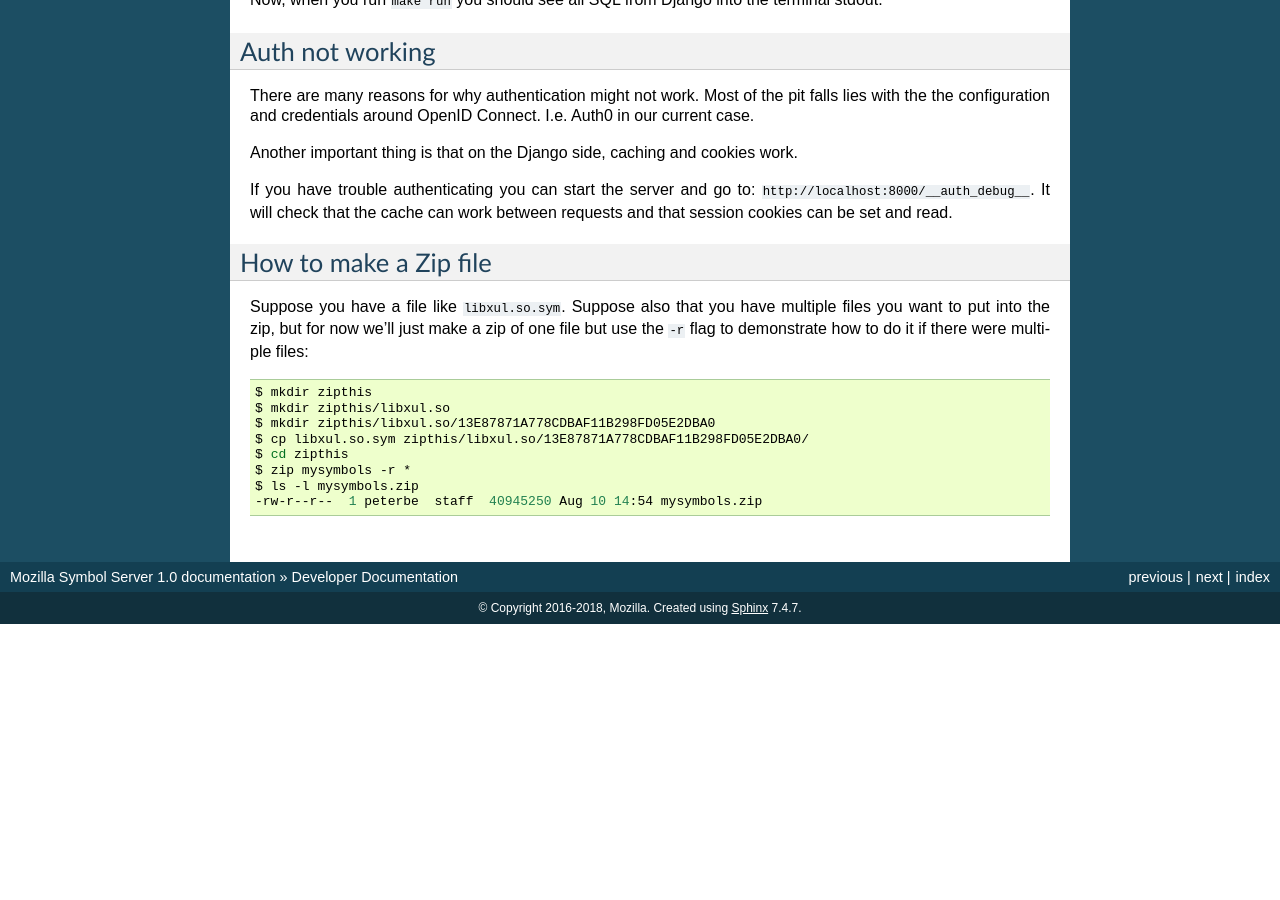
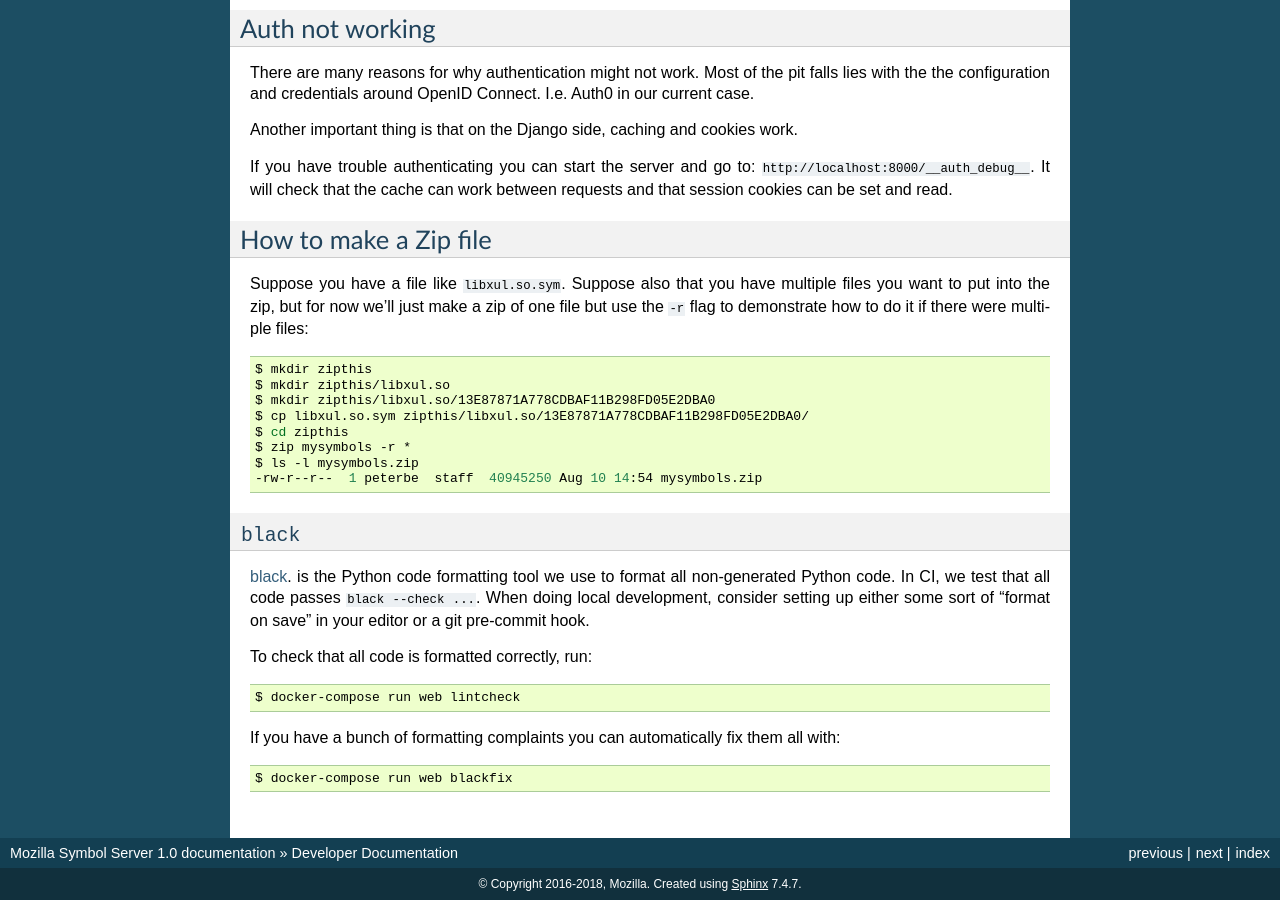
Before and after one commit to mozilla-services/tecken, a Sphinx documentation site: the page built from docs/dev.rst, in a window 1280 px wide and 900 px high, scrolled down 8876 px. Built offline with Sphinx 7.4.7, drawn with Linux system fonts in a browser that asks for light colours; before the commit the page ends 9500 px from its top, so only the background shows below that; some of the changed text lies outside the part shown.

Commit message:
documenting use of black

```diff
--- a/docs/dev.rst
+++ b/docs/dev.rst
@@ -21,14 +21,13 @@ It will exit non-zero if there are files lacking the preamble. It only
 checks git checked in files.
 
 PEP8 is nice. All files are expected to be PEP8 and pyflakes compliant
-and the PEP8 rules (and exceptions) are defined in ``setup.cfg`` under
+and the PEP8 rules (and exceptions) are defined in ``.flake8`` under
 the ``[flake8]`` heading.
-
-The tests use ``py.test`` with a plugin called ``flake8`` which will
-check files according to the flake8 rules as it runs tests.
 
 If you hit issues, instead of re-writing the rules consider
 appending a comment on the end of the line that says ``# noqa``.
+
+All Python code is and should be formatted with `black <https://github.com/ambv/black>`_.
 
 Local development
 =================
@@ -652,3 +651,24 @@ if there were multiple files:
     $ zip mysymbols -r *
     $ ls -l mysymbols.zip
     -rw-r--r--  1 peterbe  staff  40945250 Aug 10 14:54 mysymbols.zip
+
+
+``black``
+=========
+
+`black <https://github.com/ambv/black>`_. is the Python code formatting tool we use
+to format all non-generated Python code. In CI, we test that all code passes
+``black --check ...``. When doing local development, consider setting up either
+some sort of "format on save" in your editor or a git pre-commit hook.
+
+To check that all code is formatted correctly, run:
+
+.. code-block:: shell
+
+    $ docker-compose run web lintcheck
+
+If you have a bunch of formatting complaints you can automatically fix them all with:
+
+.. code-block:: shell
+
+    $ docker-compose run web blackfix
```
Also changed, not shown: 1 other file.
